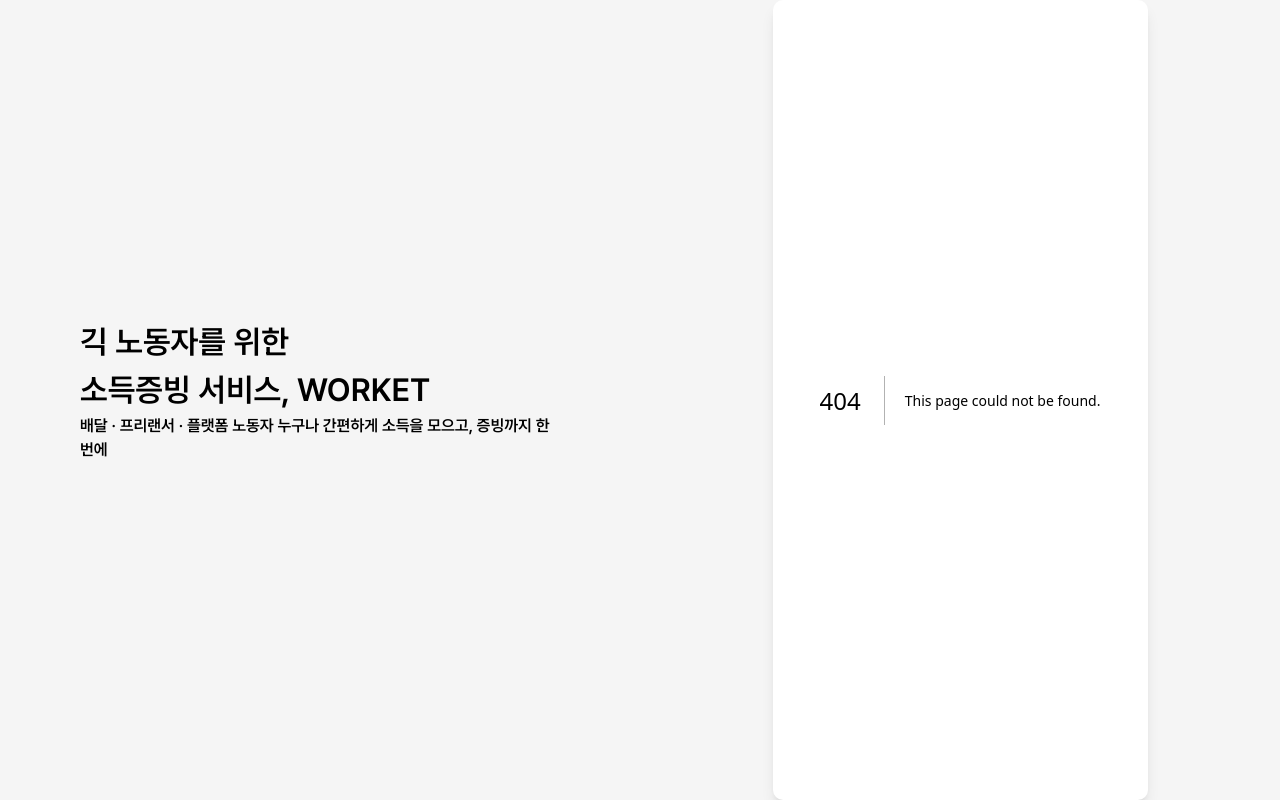
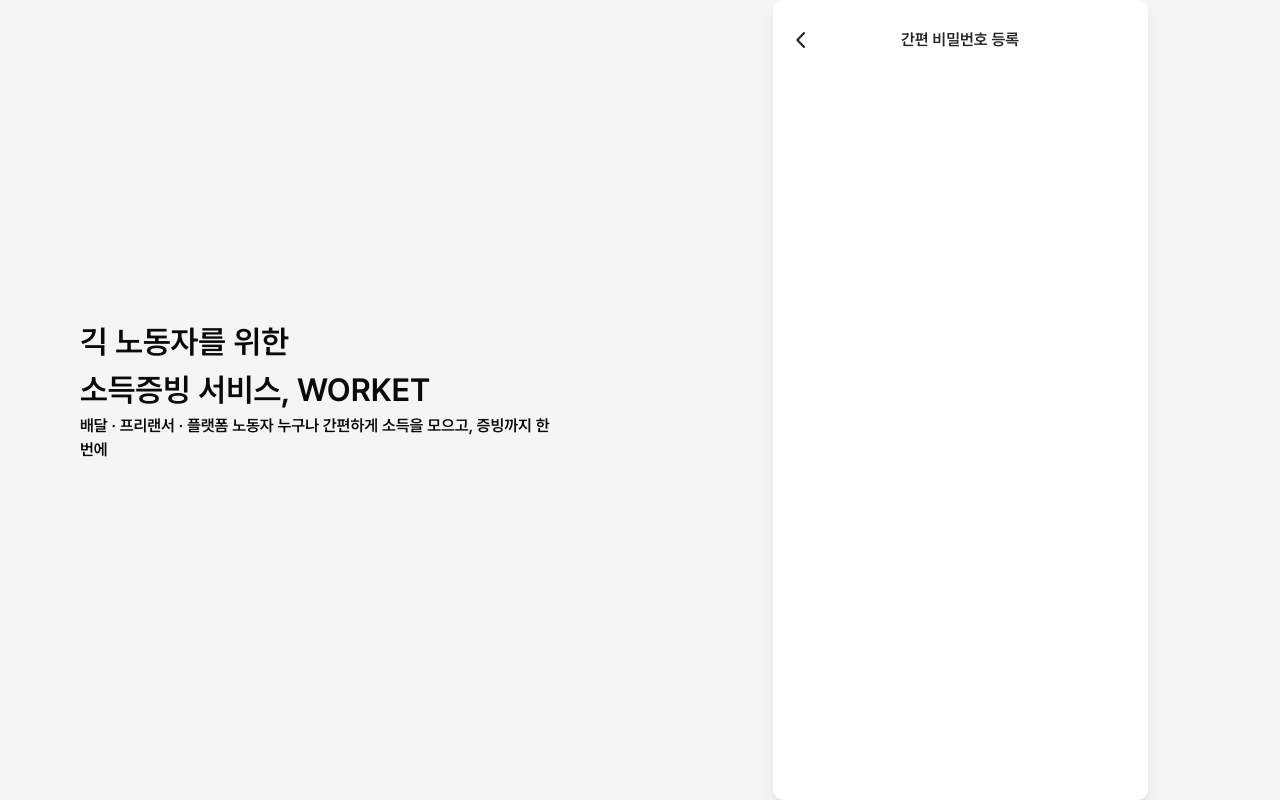
Before and after one commit to Team-gighub/worket-client, a Next.js app: page /pin in a window 1280 px wide. Before the commit this address had no page. Built offline with nearby package versions, Linux system fonts and the light colour scheme.

Commit message:
feat: 간편 비밀번호 등록 페이지 생성

```diff
--- /dev/null
+++ b/src/app/pin/layout.js
@@ -0,0 +1,12 @@
+import Header from "@/components/common/Header";
+import PageLayout from "@/components/layouts/PageLayout";
+
+const PinLayout = ({ children }) => {
+  return (
+    <PageLayout header={<Header title="간편 비밀번호 등록" onBack={1} />}>
+      {children}
+    </PageLayout>
+  );
+};
+
+export default PinLayout;
--- /dev/null
+++ b/src/app/pin/page.jsx
@@ -0,0 +1,8 @@
+import "@/app/globals.css";
+
+/* 간편 비밀번호 등록 페이지 */
+const MyPage = () => {
+  return <div></div>;
+};
+
+export default MyPage;
```
